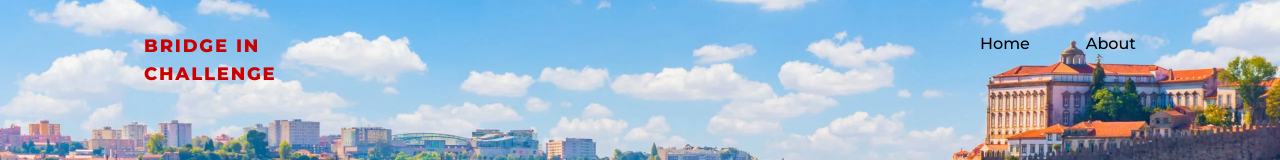
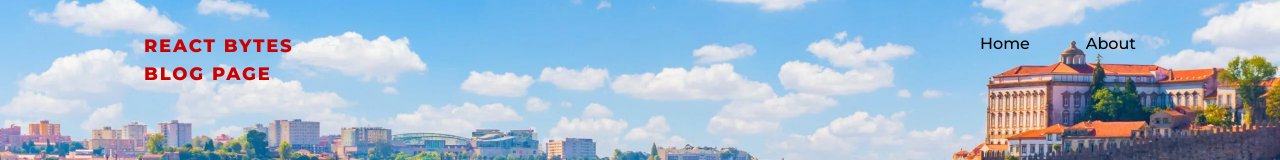
Before and after one commit to matiascalvar/blogpage-challenge, a Next.js app: page / in a window 1280 px wide. Shown: the top 160 px of the page. Built offline with nearby package versions, Linux system fonts and the light colour scheme; no server answers.

Commit message:
update: page branding

```diff
--- a/src/app/layout.tsx
+++ b/src/app/layout.tsx
@@ -7,8 +7,8 @@ import Footer from "@/components/footer/Footer";
 const monserrat = Montserrat({ subsets: ["latin"] });
 
 export const metadata: Metadata = {
-  title: "Bridge In Challenge",
-  description: "Bridge In Challenge",
+  title: "React Bytes - Blog Page",
+  description: "REACT BYTES - BLOG PAGE",
 };
 
 export default function RootLayout({
--- a/src/components/header/Header.tsx
+++ b/src/components/header/Header.tsx
@@ -16,8 +16,8 @@ const Header = () => {
         id="logo"
       >
         <Link href="/">
-          <p>BRIDGE IN</p>
-          <p>CHALLENGE</p>
+          <p>REACT BYTES</p>
+          <p>BLOG PAGE</p>
         </Link>
       </div>
       <div className="flex min-w-[120px] lg:min-w-[300px] justify-between relative pr-1 lg:pr-36 font-medium ">
```
Also changed, not shown: src/app/icon.png (deleted), 1 other file (tests, documents, lock files or other folders).
